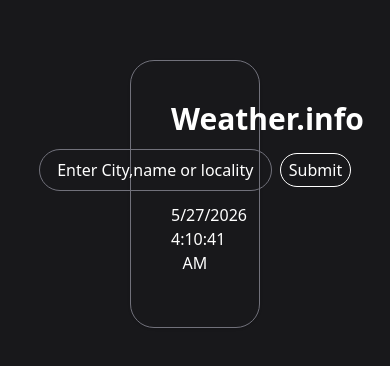
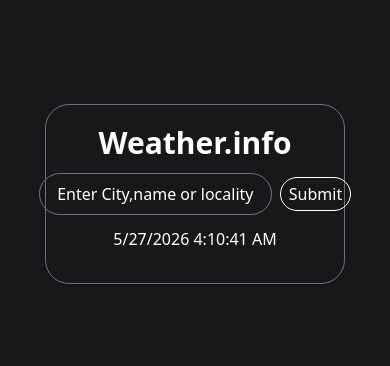
Before and after one commit to amal-j-antony/weather, a plain HTML site: page index.html in a window 390 px wide. Shown: the part 228-594 px from the top of the page. Drawn offline with nearby package versions, Linux system fonts and the light colour scheme; no server answers.

Commit message:
responsiveness fixes

```diff
--- a/index.html
+++ b/index.html
@@ -5,9 +5,15 @@
     <meta name="viewport" content="width=device-width, initial-scale=1.0">
     <title>Weather.info</title>
     <script src="https://cdn.jsdelivr.net/npm/@tailwindcss/browser@4"></script>
+    <style>
+        * {
+            /* outline: 1px red solid; */
+        }
+    </style>
 </head>
-<body class="w-full h-screen bg-zinc-900 flex flex-col items-center justify-center">
-    <div class="container border-1 border-zinc-500 shadow w-1/3 p-10 rounded-3xl">
+<body class="">
+    <div class="w-[100%] min-h-screen bg-zinc-900 flex flex-col items-center justify-center">
+        <div class="w-75 border-1 border-zinc-500 shadow lg:w-1/3 p-5 max-md:mx-0 lg:p-10 rounded-3xl">
             <h1 class="mx-auto text-center text-white text-3xl font-bold text-3xl">Weather.info</h1>
             <div class="my-3" id="outputArea">
                 <!-- <img src="https://openweathermap.org/payload/api/media/file/10d%402x.png" alt="weather sprite">
@@ -26,6 +32,7 @@
             <div class="text-center text-white my-3" id="displayTime"></div>
             <!-- <input type="text" class="w-[50%] border border-1 rounded-2xl bg-white text-center placeholder:text-center"> -->
 
+        </div>
     </div>
 </body>
 <script>
```
Lines whose indentation alone changed are shown as unchanged.
